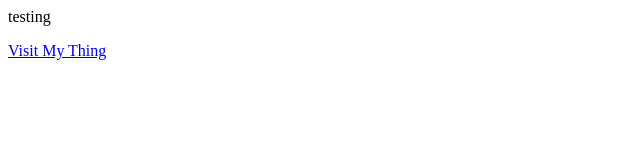
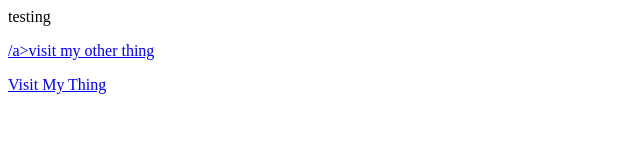
Before and after one commit to egl1/booksbyellenwhite, a plain HTML site: page index.html in a window 1280 px wide. Shown: the whole page, without its empty margins (0-640 px from the left). Drawn offline with Linux system fonts and the light colour scheme.

Commit message:
Update index.html

```diff
--- a/index.html
+++ b/index.html
@@ -2,9 +2,9 @@
 <html lang="en">
     <head>testing
       <p>
-        <a href="egl1.github.com/booksbyellenwhite/doa.html" a>
+        <a href="egl1.github.com/booksbyellenwhite/doa.html" >/a>visit my other thing </a>
+         </p>
 
-        </p>
     </head>
     <body>
 
```
